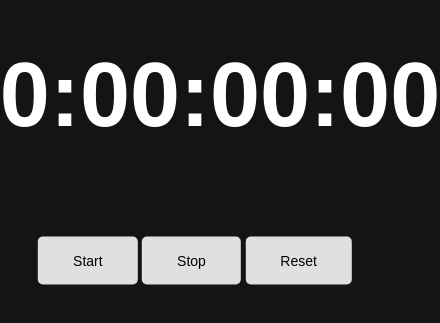
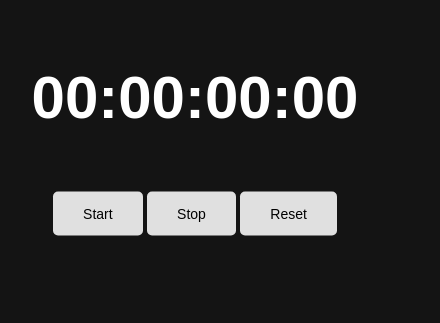
Before and after one commit to Alitm25/Stop-Watch, a plain HTML site: page index.html in a window 390 px wide. Shown: the part 303-626 px from the top of the page, 440 px wide, since content can reach past the window. Drawn offline with Linux system fonts and the light colour scheme.

Commit message:
Update stopwatch.css

```diff
--- a/stopwatch.css
+++ b/stopwatch.css
@@ -35,3 +35,20 @@ body {
     font-size: 14px;
     border-radius: 5px;
 }
+
+
+@media screen and (max-width: 430px) {
+
+    .container {
+        width: 360px;
+    }
+
+    .time-style {
+        font-size: 60px;
+    }
+
+    .btn-style {
+        padding: 14px 30px;
+    }
+
+}
```
